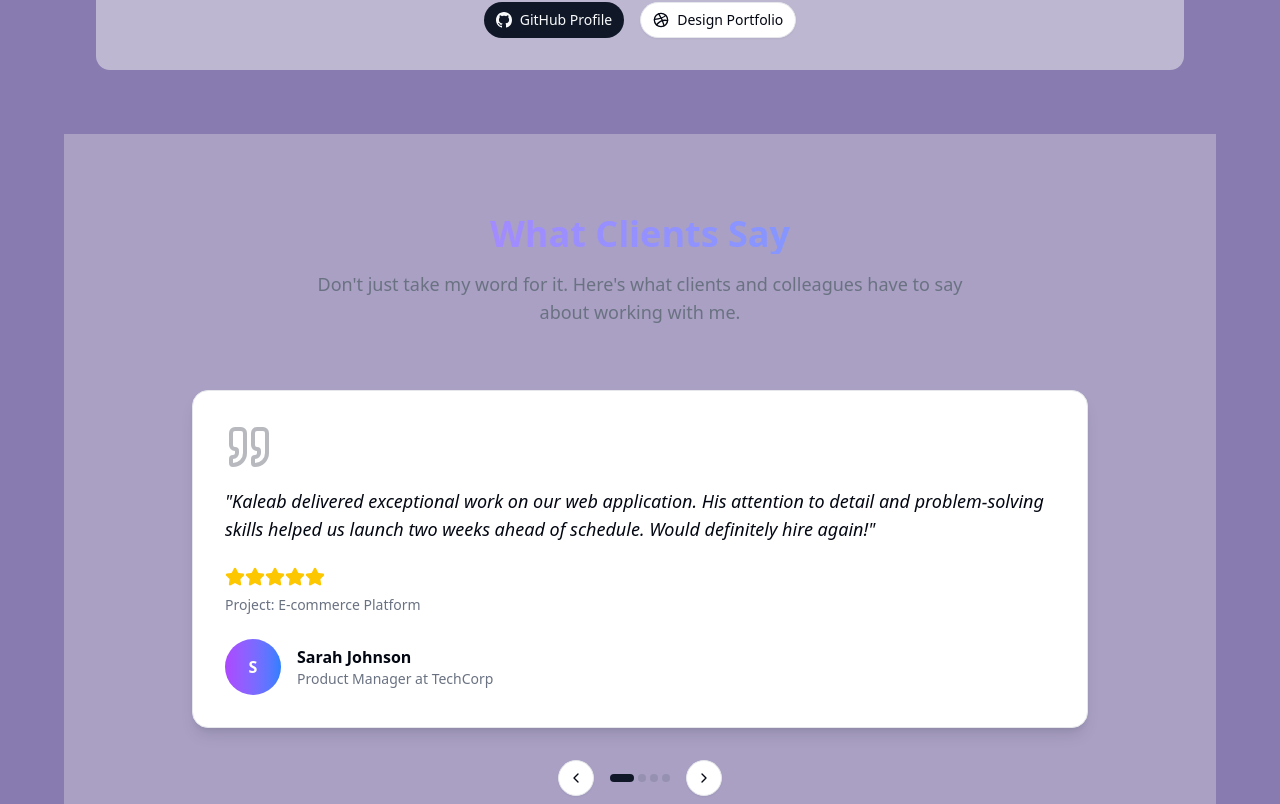
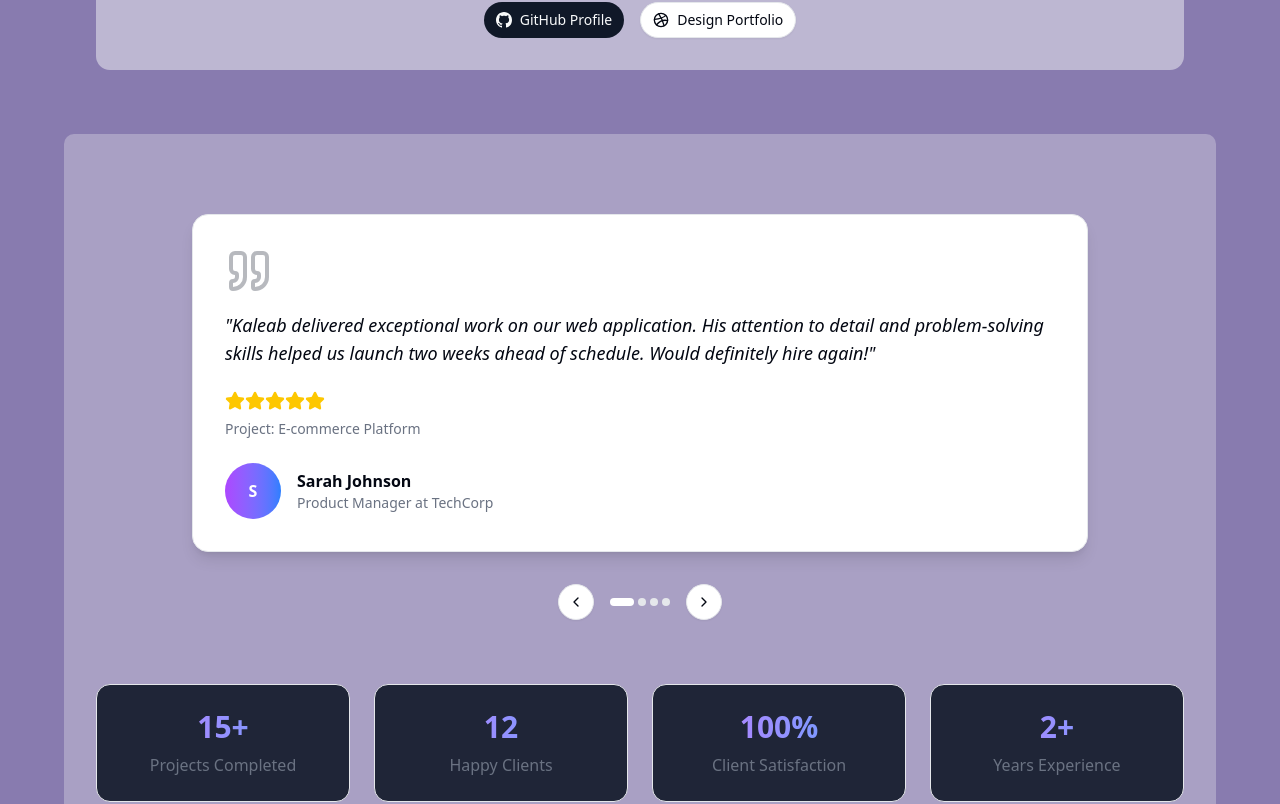
Before and after one commit to Kaleab-Shewangizaw/my-portfolio, a Next.js app: page / in a window 1280 px wide. Shown: the part 4796-5600 px from the top of the page. Built offline with nearby package versions, Linux system fonts and the light colour scheme; a web font is replaced by a local one.

Commit message:
testimonial section edit

```diff
--- a/src/app/sections/Testimonial.tsx
+++ b/src/app/sections/Testimonial.tsx
@@ -64,24 +64,11 @@ export default function TestimonialsSection() {
   };
 
   return (
-    <section id="testimonials" className="py-20 px-4 lg:px-8 bg-muted/30">
+    <section
+      id="testimonials"
+      className="py-20 px-4 lg:px-8 bg-muted/30 rounded-lg"
+    >
       <div className="max-w-6xl mx-auto">
-        <motion.div
-          className="text-center mb-16"
-          initial={{ opacity: 0, y: 30 }}
-          whileInView={{ opacity: 1, y: 0 }}
-          viewport={{ once: true }}
-          transition={{ duration: 0.8 }}
-        >
-          <h2 className="text-4xl font-bold mb-4 bg-gradient-to-r from-purple-400 to-blue-400 bg-clip-text text-transparent">
-            What Clients Say
-          </h2>
-          <p className="text-muted-foreground max-w-2xl mx-auto text-lg">
-            Don&apos;t just take my word for it. Here&apos;s what clients and
-            colleagues have to say about working with me.
-          </p>
-        </motion.div>
-
         <div className="relative max-w-4xl mx-auto">
           {/* Testimonial Card */}
           <motion.div
@@ -153,8 +140,8 @@ export default function TestimonialsSection() {
                   onClick={() => setCurrentIndex(index)}
                   className={`w-2 h-2 rounded-full transition-all ${
                     index === currentIndex
-                      ? "bg-primary w-6"
-                      : "bg-muted-foreground/30"
+                      ? "bg-primary not-dark:bg-white w-6"
+                      : "bg-muted-foreground/30 not-dark:bg-gray-200"
                   }`}
                   aria-label={`Go to testimonial ${index + 1}`}
                 />
@@ -189,7 +176,7 @@ export default function TestimonialsSection() {
           ].map((stat, index) => (
             <div
               key={index}
-              className="bg-card rounded-xl p-6 text-center border border-border"
+              className=" rounded-xl p-6 text-center border border-border bg-gray-900/90"
             >
               <p className="text-3xl font-bold bg-gradient-to-r from-purple-400 to-blue-400 bg-clip-text text-transparent">
                 {stat.number}
@@ -207,9 +194,6 @@ export default function TestimonialsSection() {
           transition={{ duration: 0.6, delay: 0.4 }}
           className="text-center mt-16"
         >
-          <h3 className="text-2xl font-semibold mb-4">
-            Ready to create something amazing?
-          </h3>
           <p className="text-muted-foreground mb-6 max-w-2xl mx-auto">
             Let&apos;s discuss how I can help bring your project to life with
             clean code and innovative solutions.
```
Also changed, not shown: src/app/sections/Projects.tsx (+1 -7 lines).
